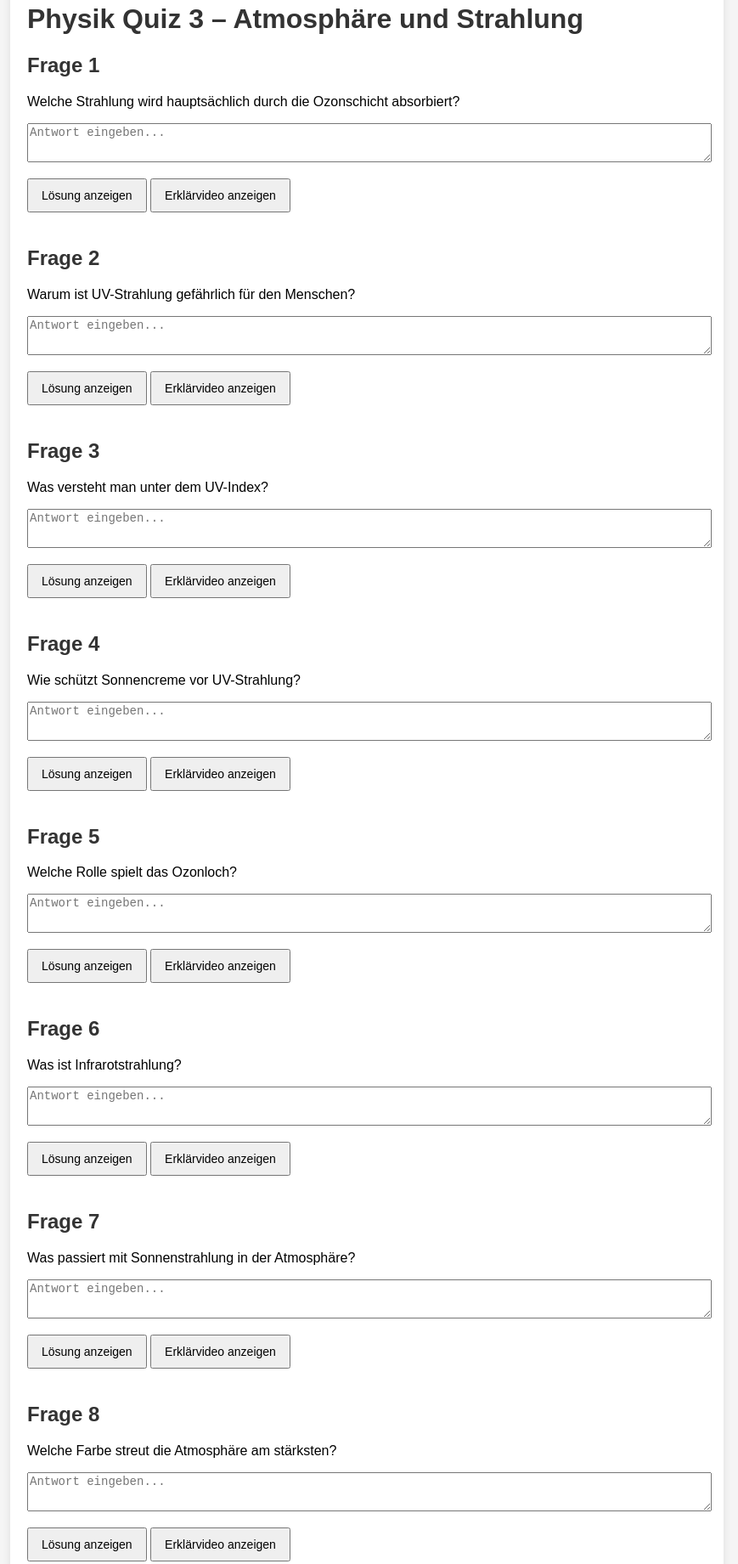
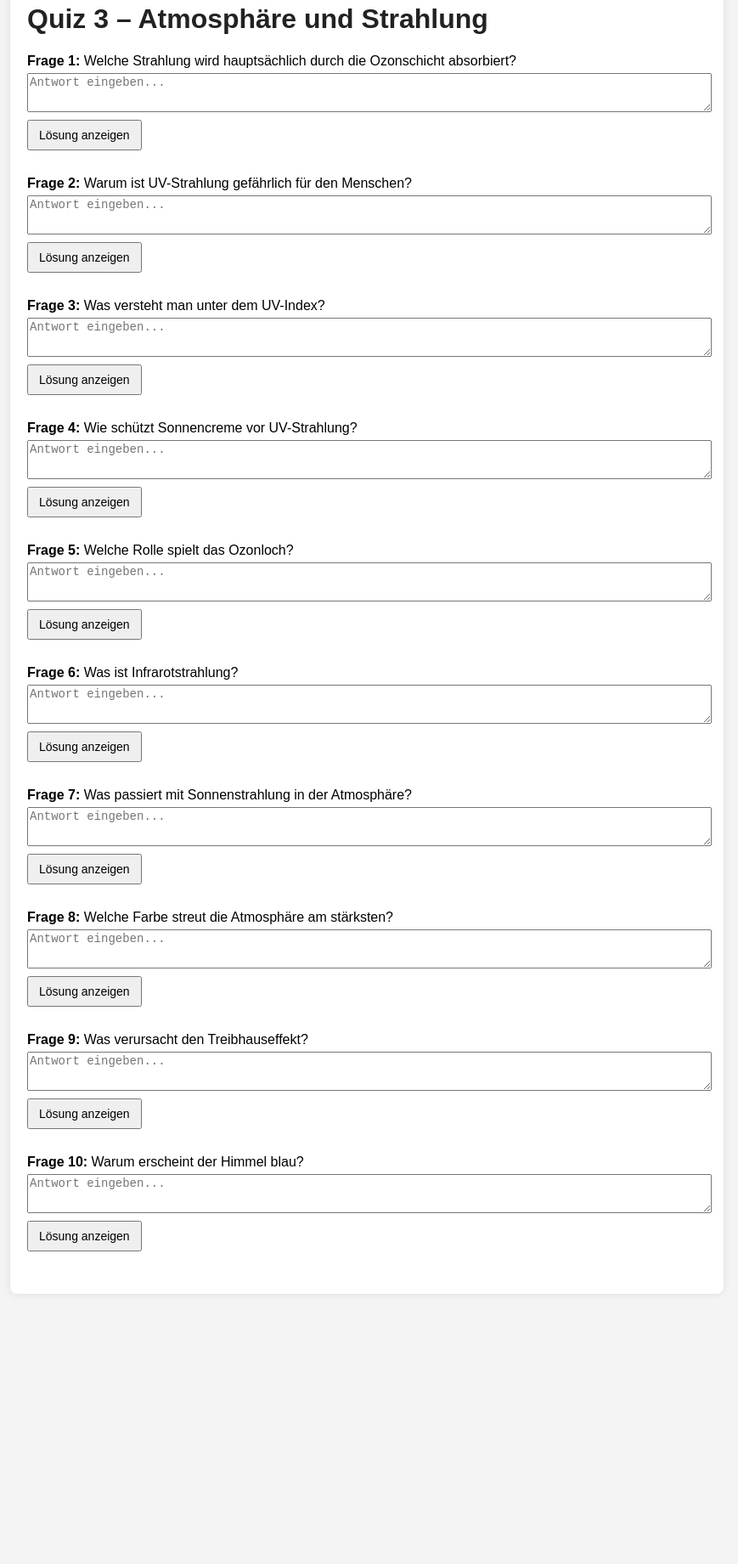
Before and after one commit to andreaswerther/Quiz3, a plain HTML site: page index.html in a window 1280 px wide. Shown: the part 57-1898 px from the top of the page at 85% size, without its empty margins (208-1077 px from the left). After the commit the page ends 1600 px from the top, so only its background shows below. Drawn offline with Linux system fonts and the light colour scheme.

Commit message:
Add files via upload

```diff
--- a/index.html
+++ b/index.html
@@ -2,153 +2,95 @@
 <html lang="de">
 <head>
   <meta charset="UTF-8">
-  <title>Physik Quiz 3 – Atmosphäre und Strahlung</title>
+  <title>Quiz 3 – Atmosphäre und Strahlung</title>
   <style>
-    body { font-family: Arial, sans-serif; background: #f5f5f5; margin: 0; padding: 20px; }
-    .container { background: white; max-width: 800px; margin: auto; padding: 20px; border-radius: 8px; box-shadow: 0 0 10px rgba(0,0,0,0.1); }
-    h1, h2 { color: #333; }
-    .task { margin-bottom: 40px; }
-    textarea { width: 100%; height: 40px; margin-bottom: 10px; font-size: 14px; }
-    button { padding: 10px 15px; font-size: 14px; cursor: pointer; margin-top: 5px; }
-    .video-container { margin-top: 10px; display: none; }
-    iframe { width: 100%; height: 315px; border: none; border-radius: 5px; }
+    body { font-family: Arial, sans-serif; background: #f4f4f4; margin: 0; padding: 20px; }
+    .container { max-width: 800px; margin: auto; background: #fff; padding: 20px; border-radius: 8px; box-shadow: 0 0 10px rgba(0,0,0,0.1); }
+    h1 { color: #222; }
+    .task { margin-bottom: 30px; }
+    textarea { width: 100%; height: 40px; font-size: 14px; margin-top: 5px; }
+    button { margin-top: 5px; padding: 8px 12px; font-size: 14px; }
+    .feedback { display: none; margin-top: 10px; background: #eef; padding: 10px; border-radius: 5px; }
   </style>
   <script>
-    function showSolution(id, text) {
-      const solution = document.getElementById("solution_" + id);
-      solution.textContent = "Richtige Antwort: " + text;
-      solution.style.display = "block";
-    }
-    function showVideo(id) {
-      const vid = document.getElementById("video_" + id);
-      vid.style.display = "block";
+    function showSolution(id, solution) {
+      const elem = document.getElementById("solution_" + id);
+      elem.innerText = "Richtige Antwort: " + solution;
+      elem.style.display = "block";
     }
   </script>
 </head>
 <body>
 <div class="container">
-  <h1>Physik Quiz 3 – Atmosphäre und Strahlung</h1>
+  <h1>Quiz 3 – Atmosphäre und Strahlung</h1>
 
     <div class="task">
-      <h2>Frage 1</h2>
-      <p>Welche Strahlung wird hauptsächlich durch die Ozonschicht absorbiert?</p>
-      <textarea placeholder="Antwort eingeben..."></textarea><br/>
-      <button onclick="showSolution(1, 'UV-Strahlung')">Lösung anzeigen</button>
-      <button onclick="showVideo(1)">Erklärvideo anzeigen</button>
-      <div class="video-container" id="video_1">
-        <iframe src="https://www.youtube.com/embed/QUN-49Iu2so" allowfullscreen></iframe>
-      </div>
-      <div class="feedback" id="solution_1" style="display:none; margin-top:10px; background:#eef; padding:10px; border-radius:5px;"></div>
+      <strong>Frage 1:</strong> Welche Strahlung wird hauptsächlich durch die Ozonschicht absorbiert?<br>
+      <textarea placeholder="Antwort eingeben..."></textarea><br>
+      <button onclick="showSolution(1, `UV-Strahlung`)">Lösung anzeigen</button>
+      <div class="feedback" id="solution_1"></div>
     </div>
 
     <div class="task">
-      <h2>Frage 2</h2>
-      <p>Warum ist UV-Strahlung gefährlich für den Menschen?</p>
-      <textarea placeholder="Antwort eingeben..."></textarea><br/>
-      <button onclick="showSolution(2, 'Sie kann Zellen schädigen und Hautkrebs verursachen')">Lösung anzeigen</button>
-      <button onclick="showVideo(2)">Erklärvideo anzeigen</button>
-      <div class="video-container" id="video_2">
-        <iframe src="https://www.youtube.com/embed/NJln9FhSBf8" allowfullscreen></iframe>
-      </div>
-      <div class="feedback" id="solution_2" style="display:none; margin-top:10px; background:#eef; padding:10px; border-radius:5px;"></div>
+      <strong>Frage 2:</strong> Warum ist UV-Strahlung gefährlich für den Menschen?<br>
+      <textarea placeholder="Antwort eingeben..."></textarea><br>
+      <button onclick="showSolution(2, `Sie kann Zellen schädigen und Hautkrebs verursachen`)">Lösung anzeigen</button>
+      <div class="feedback" id="solution_2"></div>
     </div>
 
     <div class="task">
-      <h2>Frage 3</h2>
-      <p>Was versteht man unter dem UV-Index?</p>
-      <textarea placeholder="Antwort eingeben..."></textarea><br/>
-      <button onclick="showSolution(3, 'Ein Maß für die Sonnenbrandgefahr durch UV-Strahlung')">Lösung anzeigen</button>
-      <button onclick="showVideo(3)">Erklärvideo anzeigen</button>
-      <div class="video-container" id="video_3">
-        <iframe src="https://www.youtube.com/embed/HO4B4U1fJDs" allowfullscreen></iframe>
-      </div>
-      <div class="feedback" id="solution_3" style="display:none; margin-top:10px; background:#eef; padding:10px; border-radius:5px;"></div>
+      <strong>Frage 3:</strong> Was versteht man unter dem UV-Index?<br>
+      <textarea placeholder="Antwort eingeben..."></textarea><br>
+      <button onclick="showSolution(3, `Ein Maß für die Sonnenbrandgefahr durch UV-Strahlung`)">Lösung anzeigen</button>
+      <div class="feedback" id="solution_3"></div>
     </div>
 
     <div class="task">
-      <h2>Frage 4</h2>
-      <p>Wie schützt Sonnencreme vor UV-Strahlung?</p>
-      <textarea placeholder="Antwort eingeben..."></textarea><br/>
-      <button onclick="showSolution(4, 'Sie reflektiert oder absorbiert UV-Strahlen')">Lösung anzeigen</button>
-      <button onclick="showVideo(4)">Erklärvideo anzeigen</button>
-      <div class="video-container" id="video_4">
-        <iframe src="https://www.youtube.com/embed/HO4B4U1fJDs" allowfullscreen></iframe>
-      </div>
-      <div class="feedback" id="solution_4" style="display:none; margin-top:10px; background:#eef; padding:10px; border-radius:5px;"></div>
+      <strong>Frage 4:</strong> Wie schützt Sonnencreme vor UV-Strahlung?<br>
+      <textarea placeholder="Antwort eingeben..."></textarea><br>
+      <button onclick="showSolution(4, `Sie reflektiert oder absorbiert UV-Strahlen`)">Lösung anzeigen</button>
+      <div class="feedback" id="solution_4"></div>
     </div>
 
     <div class="task">
-      <h2>Frage 5</h2>
-      <p>Welche Rolle spielt das Ozonloch?</p>
-      <textarea placeholder="Antwort eingeben..."></textarea><br/>
-      <button onclick="showSolution(5, 'Es lässt mehr UV-Strahlung zur Erde')">Lösung anzeigen</button>
-      <button onclick="showVideo(5)">Erklärvideo anzeigen</button>
-      <div class="video-container" id="video_5">
-        <iframe src="https://www.youtube.com/embed/xDeyJH9LXY4" allowfullscreen></iframe>
-      </div>
-      <div class="feedback" id="solution_5" style="display:none; margin-top:10px; background:#eef; padding:10px; border-radius:5px;"></div>
+      <strong>Frage 5:</strong> Welche Rolle spielt das Ozonloch?<br>
+      <textarea placeholder="Antwort eingeben..."></textarea><br>
+      <button onclick="showSolution(5, `Es lässt mehr UV-Strahlung zur Erde`)">Lösung anzeigen</button>
+      <div class="feedback" id="solution_5"></div>
     </div>
 
     <div class="task">
-      <h2>Frage 6</h2>
-      <p>Was ist Infrarotstrahlung?</p>
-      <textarea placeholder="Antwort eingeben..."></textarea><br/>
-      <button onclick="showSolution(6, 'Wärmestrahlung')">Lösung anzeigen</button>
-      <button onclick="showVideo(6)">Erklärvideo anzeigen</button>
-      <div class="video-container" id="video_6">
-        <iframe src="https://www.youtube.com/embed/I5Rz9E8ujgY" allowfullscreen></iframe>
-      </div>
-      <div class="feedback" id="solution_6" style="display:none; margin-top:10px; background:#eef; padding:10px; border-radius:5px;"></div>
+      <strong>Frage 6:</strong> Was ist Infrarotstrahlung?<br>
+      <textarea placeholder="Antwort eingeben..."></textarea><br>
+      <button onclick="showSolution(6, `Wärmestrahlung`)">Lösung anzeigen</button>
+      <div class="feedback" id="solution_6"></div>
     </div>
 
     <div class="task">
-      <h2>Frage 7</h2>
-      <p>Was passiert mit Sonnenstrahlung in der Atmosphäre?</p>
-      <textarea placeholder="Antwort eingeben..."></textarea><br/>
-      <button onclick="showSolution(7, 'Ein Teil wird absorbiert, reflektiert und gestreut')">Lösung anzeigen</button>
-      <button onclick="showVideo(7)">Erklärvideo anzeigen</button>
-      <div class="video-container" id="video_7">
-        <iframe src="https://www.youtube.com/embed/l7QoV2L27nM" allowfullscreen></iframe>
-      </div>
-      <div class="feedback" id="solution_7" style="display:none; margin-top:10px; background:#eef; padding:10px; border-radius:5px;"></div>
+      <strong>Frage 7:</strong> Was passiert mit Sonnenstrahlung in der Atmosphäre?<br>
+      <textarea placeholder="Antwort eingeben..."></textarea><br>
+      <button onclick="showSolution(7, `Ein Teil wird absorbiert, reflektiert und gestreut`)">Lösung anzeigen</button>
+      <div class="feedback" id="solution_7"></div>
     </div>
 
     <div class="task">
-      <h2>Frage 8</h2>
-      <p>Welche Farbe streut die Atmosphäre am stärksten?</p>
-      <textarea placeholder="Antwort eingeben..."></textarea><br/>
-      <button onclick="showSolution(8, 'Blau')">Lösung anzeigen</button>
-      <button onclick="showVideo(8)">Erklärvideo anzeigen</button>
-      <div class="video-container" id="video_8">
-        <iframe src="https://www.youtube.com/embed/oCmz1FT-NnM" allowfullscreen></iframe>
-      </div>
-      <div class="feedback" id="solution_8" style="display:none; margin-top:10px; background:#eef; padding:10px; border-radius:5px;"></div>
+      <strong>Frage 8:</strong> Welche Farbe streut die Atmosphäre am stärksten?<br>
+      <textarea placeholder="Antwort eingeben..."></textarea><br>
+      <button onclick="showSolution(8, `Blau`)">Lösung anzeigen</button>
+      <div class="feedback" id="solution_8"></div>
     </div>
 
     <div class="task">
-      <h2>Frage 9</h2>
-      <p>Was verursacht den Treibhauseffekt?</p>
-      <textarea placeholder="Antwort eingeben..."></textarea><br/>
-      <button onclick="showSolution(9, 'Bestimmte Gase halten Infrarotstrahlung zurück')">Lösung anzeigen</button>
-      <button onclick="showVideo(9)">Erklärvideo anzeigen</button>
-      <div class="video-container" id="video_9">
-        <iframe src="https://www.youtube.com/embed/Rp1yD_JtVbI" allowfullscreen></iframe>
-      </div>
-      <div class="feedback" id="solution_9" style="display:none; margin-top:10px; background:#eef; padding:10px; border-radius:5px;"></div>
+      <strong>Frage 9:</strong> Was verursacht den Treibhauseffekt?<br>
+      <textarea placeholder="Antwort eingeben..."></textarea><br>
+      <button onclick="showSolution(9, `Bestimmte Gase halten Infrarotstrahlung zurück`)">Lösung anzeigen</button>
+      <div class="feedback" id="solution_9"></div>
     </div>
 
     <div class="task">
-      <h2>Frage 10</h2>
-      <p>Warum erscheint der Himmel blau?</p>
-      <textarea placeholder="Antwort eingeben..."></textarea><br/>
-      <button onclick="showSolution(10, 'Blaues Licht wird stärker gestreut als rotes')">Lösung anzeigen</button>
-      <button onclick="showVideo(10)">Erklärvideo anzeigen</button>
-      <div class="video-container" id="video_10">
-        <iframe src="https://www.youtube.com/embed/oCmz1FT-NnM" allowfullscreen></iframe>
-      </div>
-      <div class="feedback" id="solution_10" style="display:none; margin-top:10px; background:#eef; padding:10px; border-radius:5px;"></div>
+      <strong>Frage 10:</strong> Warum erscheint der Himmel blau?<br>
+      <textarea placeholder="Antwort eingeben..."></textarea><br>
+      <button onclick="showSolution(10, `Blaues Licht wird stärker gestreut als rotes`)">Lösung anzeigen</button>
+      <div class="feedback" id="solution_10"></div>
     </div>
-
-</div>
-</body>
-</html>
+</div></body></html>
```
